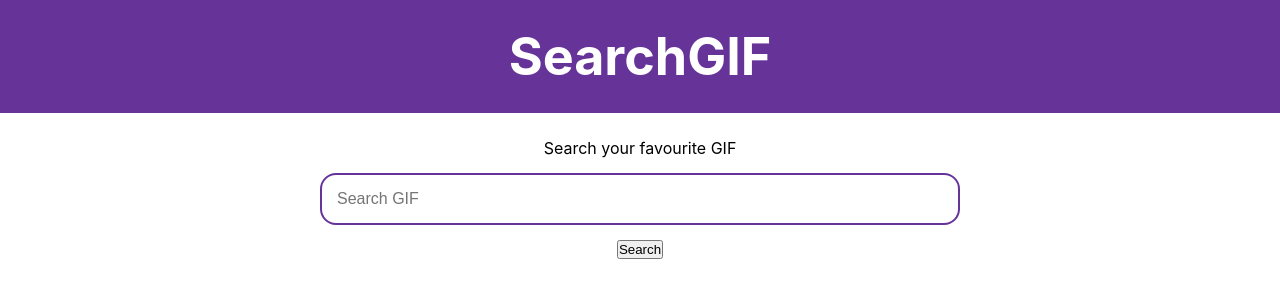
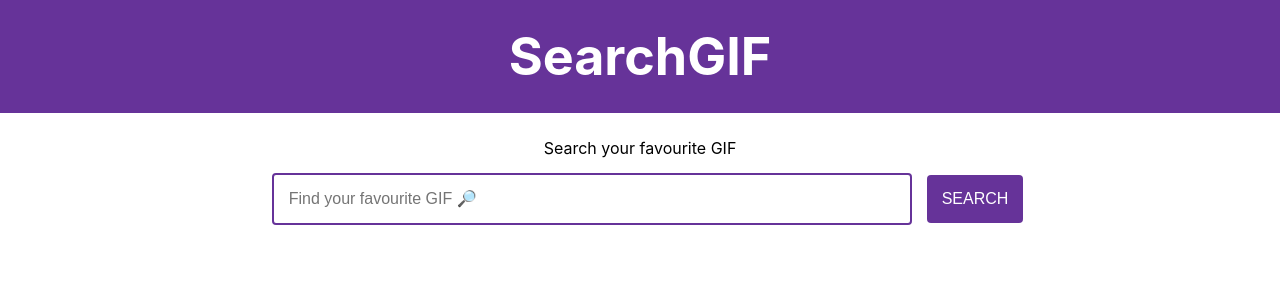
Before and after one commit to crisbnp/searchgif, a React (Create React App) app: page / in a window 1280 px wide. Shown: the top 300 px of the page. Built offline with nearby package versions, Linux system fonts and the light colour scheme.

Commit message:
styling button and update tests

```diff
--- a/src/App.js
+++ b/src/App.js
@@ -11,7 +11,7 @@ function App() {
   const fetchData = async (term) => {
     const APIurl = "http://api.giphy.com/v1/gifs/search";
     const APIKey = "g4PZMbDnfMsCegCjFQTZZCwhaH3q4RKE"
-    let url = APIurl + `?q=${term}&api_key=${APIKey}&limit=25`
+    let url = APIurl + `?q=${term}&api_key=${APIKey}&limit=27`
     await fetch(url)
       .then(response => response.json())
       .then(results => {
--- a/src/components/SearchForm.css
+++ b/src/components/SearchForm.css
@@ -1,6 +1,13 @@
 form {
   display: flex;
   flex-direction: column;
+  justify-content: center;
+  align-items: center;
+}
+
+form > div {
+  display: flex;
+  width: 100%;
   justify-content: center;
   align-items: center;
 }
@@ -9,6 +16,30 @@ input[type="text"] {
   padding: 15px;
   margin: 15px;
   border: 2px solid rebeccapurple;
-  border-radius: 1rem;
+  border-radius: 4px;
   min-width: 50%;
 }
+
+input[type="text"]:focus,
+input[type="text"]:active {
+  border: 1px solid #d5d5d5;
+}
+
+.search_btn {
+  display: block;
+  padding: 15px;
+  margin: 15px 0;
+  border: none;
+  border-radius: 4px;
+  cursor: pointer;
+  text-transform: uppercase;
+  background-color: rebeccapurple;
+  color: white;
+  font-size: 16px;
+  width: max-content;
+  transition: 0.2s;
+}
+
+.search_btn:hover {
+  background-color: #47236b;
+}
--- a/src/components/SearchForm.js
+++ b/src/components/SearchForm.js
@@ -13,8 +13,10 @@ const SearchForm = ({onSubmit}) => {
   return (
     <form onSubmit={handleSubmit} role="search">
       <label htmlFor="search">Search your favourite GIF</label>
-      <input name="search" type="text" placeholder="Search GIF" value={query} onChange={(e) => {setQuery(e.target.value)}} id="search"/>
-      <button type="submit">Search</button>
+      <div>
+        <input name="search" type="text" placeholder="Find your favourite GIF 🔎" value={query} onChange={(e) => {setQuery(e.target.value)}} id="search"/>
+        <button type="submit" className="search_btn">Search</button>
+      </div>
     </form>
   )
 }
```
Also changed, not shown: 2 other files (tests, documents, lock files or other folders).
